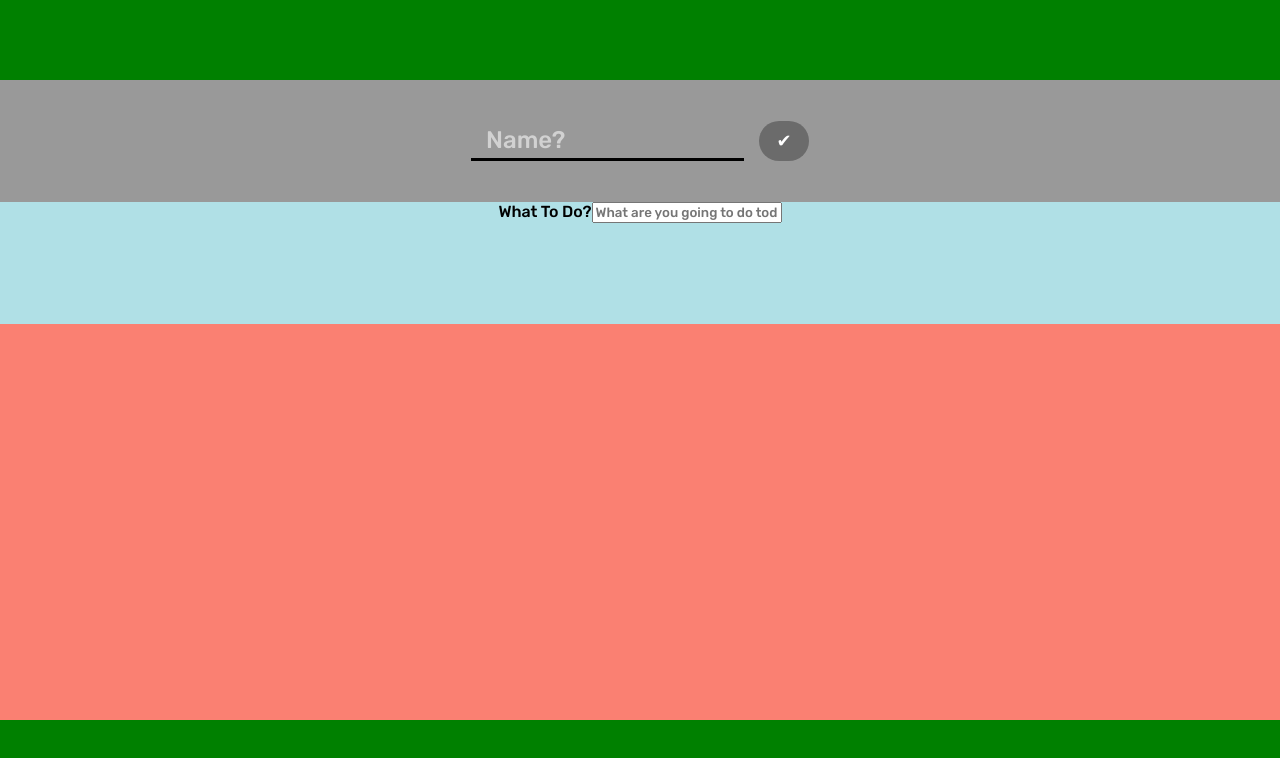
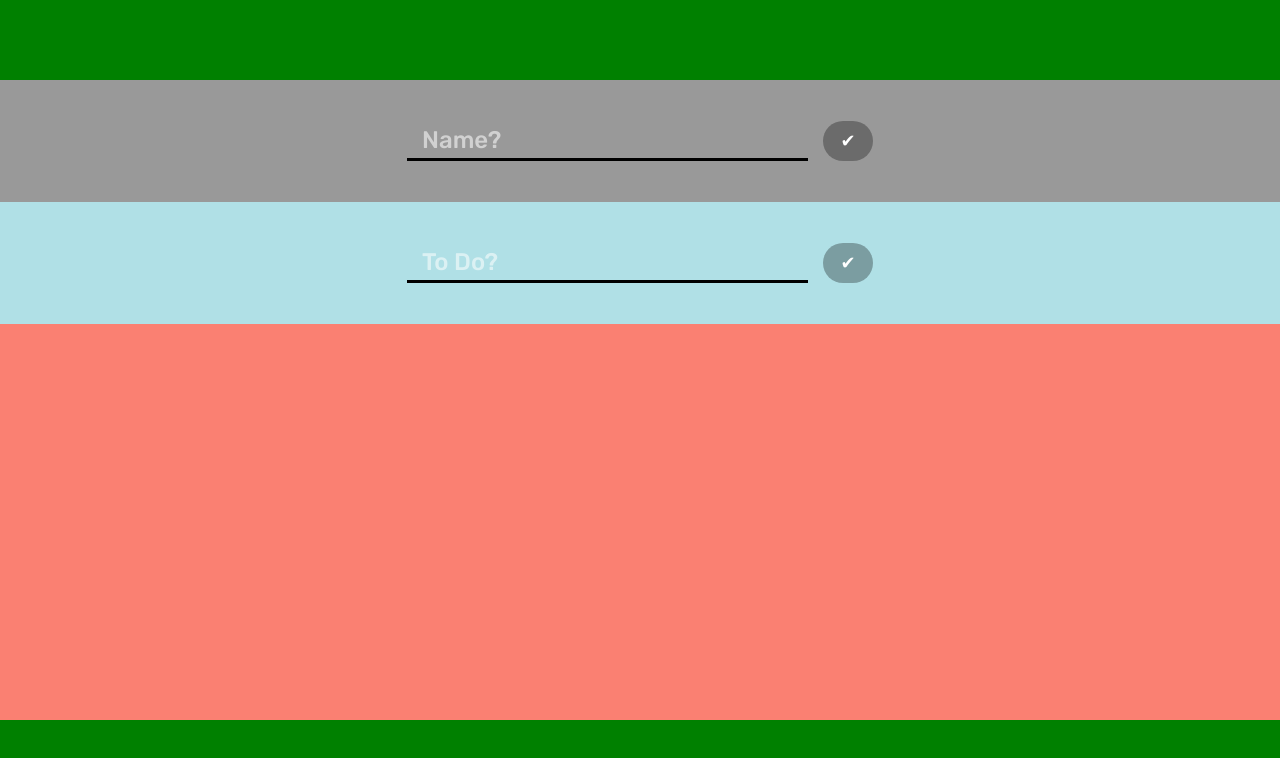
Before and after one commit to taehwan920/react-todo, a React (Create React App) app: page / in a window 1280 px wide. Shown: the top 758 px of the page. Built offline with nearby package versions, Linux system fonts and the light colour scheme.

Commit message:
Complete WriteToDo CSS
WriteToDo CSS 파트 완성.
같은 형태의  버튼이 쓰였기 때문에 버튼 두개를 클래스 하나로 묶음.

```diff
--- a/src/components/WriteToDo.js
+++ b/src/components/WriteToDo.js
@@ -5,14 +5,14 @@ class WriteToDo extends React.Component {
         const toDos = this.props.toDos;
         const newToDo = {
             id: toDos.length + 1,
-            toDo: e.target.WriteToDo.value
+            toDo: e.target.writeToDo.value
         }
         const tempToDos = Array.from(toDos);
         tempToDos.push(newToDo);
         const parsedToDos = JSON.stringify(tempToDos);
         localStorage.setItem('TODOS', parsedToDos);
 
-        e.target.WriteToDo.value = '';
+        e.target.writeToDo.value = '';
 
         const getToDos = JSON.parse(localStorage.getItem('TODOS'));
         this.props.onSubmit(getToDos);
@@ -25,19 +25,23 @@ class WriteToDo extends React.Component {
                     action="/"
                     method="post"
                     autoComplete="none"
-                    className="WriteToDo"
+                    className="writeToDo"
                     onSubmit={
                         function (e) {
                             e.preventDefault();
                             this.onSubmit(e);
                         }.bind(this)}>
-                    <label>
-                        What To Do?
-                        <input
-                            name="WriteToDo"
-                            type="text"
-                            placeholder="What are you going to do today?" />
-                    </label>
+                    <input
+                        className="writeInput"
+                        name="writeToDo"
+                        type="text"
+                        autoComplete="off"
+                        placeholder="to do?"
+                    />
+                    <button
+                        className="submitBtn"
+                        type="submit"
+                    >✔</button>
                 </form>
             </center>
         )
--- a/src/components/YourName.js
+++ b/src/components/YourName.js
@@ -16,11 +16,6 @@ class YourName extends React.Component {
         const getUserName = JSON.parse(localStorage.getItem('NAME'));
         this.props.onSubmit(getUserName);
     }
-
-    // focused(e) {
-    //     const getParent = e.target.parentNode;
-    //     getParent.classList.toggle('focusedDiv')
-    // }
 
     render() {
         return (
@@ -42,7 +37,7 @@ class YourName extends React.Component {
                     className="nameInput"
                 />
                 <button
-                    className="nameBtn"
+                    className="submitBtn"
                     type="submit">✔</button>
             </form>
         )
--- a/src/styles/App.css
+++ b/src/styles/App.css
@@ -17,3 +17,16 @@
 * > button{
     cursor: pointer;
 }
+
+.submitBtn {
+    width: 50px;
+    height: 40px;
+    border: none;
+    border-radius: 20px;
+    margin-left:15px;
+    color: white;
+    font-size: 18px;
+    line-height: 30px;
+    opacity: 1;
+    background: rgba(0,0,0,0.3);
+}
--- a/src/styles/WriteToDo.css
+++ b/src/styles/WriteToDo.css
@@ -2,4 +2,37 @@
     width: 100%;
     background: powderblue;
     flex: 0.5;
+    display: flex;
+    justify-content: center;
+    align-items: center;
 }
+
+.writeToDo{
+    flex:1;
+    display: flex;
+    justify-content: center;
+    align-items: center;
+}
+
+.writeInput{
+    width: 30%;
+    height: 35px;
+    padding-left: 15px;
+    border: none;
+    border-bottom: 3px solid black;
+    color: white;
+    font-size: 24px;
+    background: none;
+    transition: all 0.85s ease-in-out;
+}
+
+.writeInput:focus{
+    width: 50%;
+}
+
+.writeInput::placeholder{
+    color: white;
+    font-size: 24px;
+    text-transform: capitalize;
+    opacity: 0.55;
+}
--- a/src/styles/YourName.css
+++ b/src/styles/YourName.css
@@ -7,7 +7,7 @@
 }
 
 .nameInput{
-    width: 20%;
+    width: 30%;
     height: 35px;
     padding-left: 15px;
     border: none;
@@ -28,16 +28,3 @@
     text-transform: capitalize;
     opacity: 0.55;
 }
-
-.nameBtn {
-    width: 50px;
-    height: 40px;
-    border: none;
-    border-radius: 20px;
-    margin-left:15px;
-    color: white;
-    font-size: 18px;
-    line-height: 30px;
-    opacity: 1;
-    background: rgba(0,0,0,0.3);
-}
```
